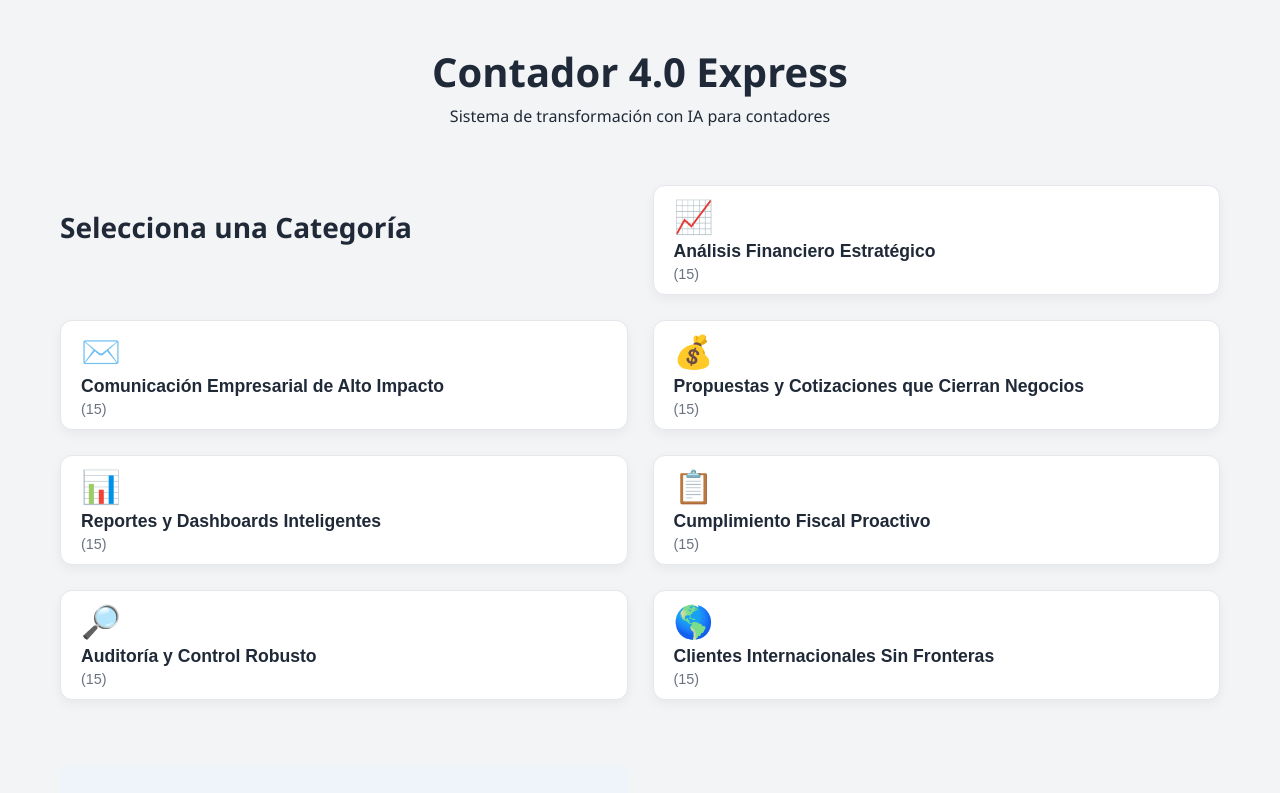
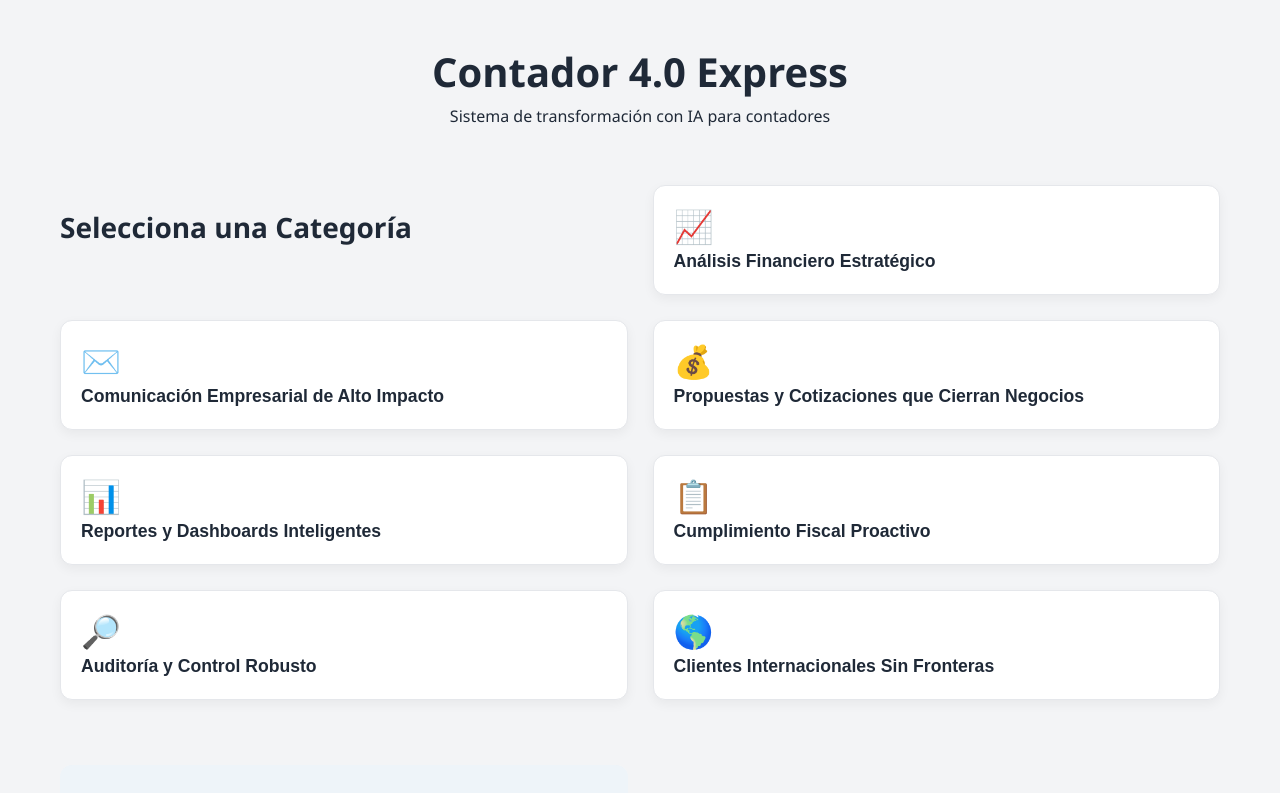
Before and after one commit to JairoAmaya/contador4-webapp-final, a React (Vite) app: page / in a window 1280 px wide. Shown: the top 793 px of the page. Built offline with nearby package versions, Linux system fonts and the light colour scheme.

Commit message:
Update App.jsx

```diff
--- a/src/App.jsx
+++ b/src/App.jsx
@@ -101,6 +101,7 @@ export default function App() {
                         className="filter-btn subcategory-button"
                         onClick={() => setSelectedSubcategory(sub)}
                     >
+                        {/* El contador se mantiene aquí, porque es útil en el Nivel 2 */}
                         {sub.title} ({sub.prompts.length} prompts)
                     </button>
                 ))}
@@ -111,7 +112,7 @@ export default function App() {
     // 3. VISTA INICIAL: CATEGORÍAS (Nivel 1) - Fallback por defecto
     return (
         <div className="prompts-container category-list">
-             {/* ✅ Título sin el contador (7 disponibles) */}
+             {/* ✅ FIX 1: Título principal sin el contador (7 disponibles) */}
              <h2 className="main-title-selection">Selecciona una Categoría</h2>
 
              {promptsData.map(category => (
@@ -121,12 +122,9 @@ export default function App() {
                     onClick={() => setSelectedCategory(category)}
                 >
                     <span className="icon-span" role="img">{category.icon}</span>
-                    {/* ✅ ESTRUCTURA DE SPAN PARA ESTILOS FINALES */}
+                    {/* ✅ FIX 2: Dejar solo el título sin el contador numérico */}
                     <span className="category-title-text">
                         {category.title.replace(/[\d\s\W]*/, '')}
-                    </span>
-                    <span className="category-count">
-                        ({category.subcategories.reduce((c, sub) => c + sub.prompts.length, 0)})
                     </span>
                 </button>
             ))}
@@ -148,9 +146,7 @@ export default function App() {
   return (
     <div className="app-container">
       <header className="header">
-        {/* ✅ CAMBIO DE BRANDING */}
         <h1>Contador 4.0 Express</h1>
-        {/* ✅ SUBTÍTULO LIMPIO */}
         <p>Sistema de transformación con IA para contadores</p>
       </header>
 
@@ -172,7 +168,6 @@ export default function App() {
 
       </main>
 
-      {/* Bloque Footer con el enlace */}
       <footer className="app-footer">
         <p>
           Contador 4.0 Express es un complemento del E.Book Contador 4.0 Sistema de Transformación con IA para contadores que incluye 105 prompts especializados y fue desarrollado por <a href="https://jairoamaya.co" target="_blank" rel="noopener noreferrer">Jairo Amaya - Full Stack Marketer</a>. Todos los derechos reservados © {new Date().getFullYear()}.
```
